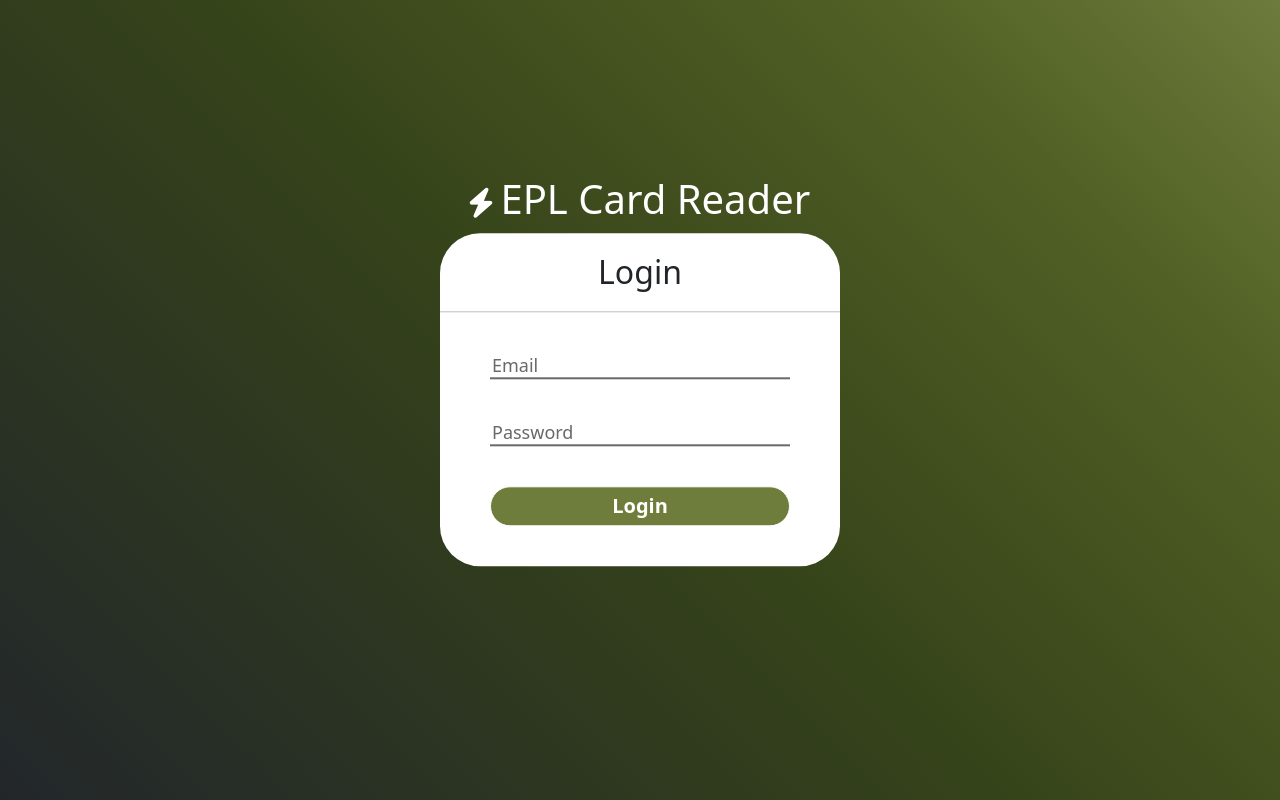
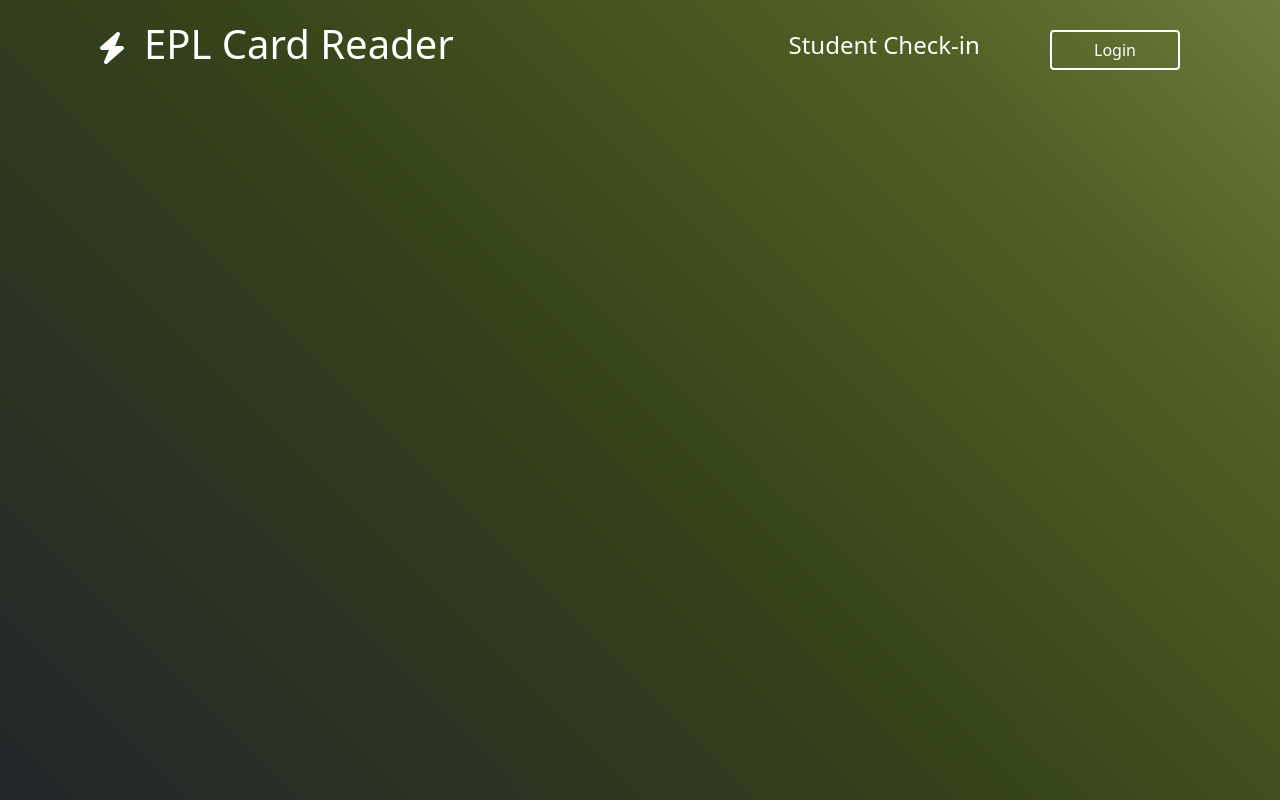
Before and after one commit to ZYostSass/EPL-Card-Reader-Interface, a Flask app: page /login in a window 1280 px wide. Run offline with Flask 3, Linux system fonts and the light colour scheme.

Commit message:
added styling for login popup

```diff
--- a/web_app/static/css/login_styles.css
+++ b/web_app/static/css/login_styles.css
@@ -20,36 +20,101 @@ body {
   overflow: hidden;
 }
 
-.heading {
-  display: inline-block;
-  vertical-align: middle;
-  position: absolute;
-  top: 50%;
-  left: 50%;
-  transform: translate(-50%, -225px);
+/* Navigation Bar */
+header {
+  position: fixed;
+  top: 0;
+  left: 0;
+  width: 100%;
+  padding: 20px 100px;
+  display: flex;
+  justify-content: space-between;
+  align-items: center;
+  z-index: 99;
 }
 
-.heading i {
-  font-size: 30px;
-  color: var(--white);
-  margin: 0 4px 0 0;
+header .logo {
+  display: flex;
+  align-items: center;
 }
 
-.heading h1 {
-  display: inline-block;
-  text-align: center;
+header .logo h1 {
+  color: var(--white);
+  user-select: none;
+}
+
+header .logo i {
+  margin-right: 20px;
   color: var(--white);
 }
 
+.navigation .checkin-popup {
+  position: relative;
+  border: none;
+  background-color: transparent;
+  font-size: 1.5em;
+  color: var(--white);
+  text-decoration: none;
+  font-weight: 500;
+  margin-right: 60px;
+  transition: 0.25s;
+}
+
+.navigation .checkin-popup::after {
+  content: '';
+  position: absolute;
+  left: 0;
+  bottom: -6px;
+  width: 100%;
+  height: 3px;
+  background: var(--white);
+  border-radius: 5px;
+  transform-origin: right;
+  transform: scaleX(0);
+  transition: transform 0.5s;
+}
+
+.navigation .checkin-popup:hover::after,
+.navigation .checkin-popup:focus::after {
+  transform-origin: left;
+  transform: scaleX(1);
+}
+
+.navigation .btn {
+  width: 130px;
+  height: 40px;
+  font-weight: 500;
+  color: var(--white);
+  background: transparent;
+  border: 2px solid var(--white);
+}
+
+.navigation .btn:hover {
+  color: var(--PSUgreen);
+  background: var(--white);
+}
+
+.navigation .btn:focus {
+  outline: none;
+  box-shadow: 0 0 0 1px var(--white);
+}
+
+/* Login */
 .center {
   position: absolute;
   top: 50%;
   left: 50%;
-  transform: translate(-50%, -50%);
+  transform: translate(-50%, -50%) scale(0);
   width: 400px;
   background: var(--white);
   padding-bottom: 20px;
   border-radius: 40px;
+  box-shadow: 0 0 30px rgba(0, 0, 0, 0.5);
+  transition: transform 0.5s ease, height 0.2s ease;
+}
+
+.center.active-popup {
+  transform: translate(-50%, -50%) scale(1);
 }
 
 .center h2 {
@@ -67,6 +132,12 @@ body {
   position: relative;
   border-bottom: 2px solid var(--dimGray);
   margin: 40px 0;
+}
+
+.center form .input-field i {
+  color: var(--PSUgreen);
+  position: absolute;
+  right: 8px;
 }
 
 .center form .input-field input {
--- a/web_app/static/script.js
+++ b/web_app/static/script.js
@@ -8,3 +8,24 @@ $('.open-btn').on('click', function () {
 $('.close-btn').on('click', function () {
   $('.sidebar').removeClass('active');
 });
+
+// Login window popup
+const center = document.querySelector('.center');
+const loginPopup = document.querySelector('.btn.btn-primary.login-popup');
+
+loginPopup.addEventListener('click', () => {
+  if (center.classList.contains('active-popup')) {
+    closePopup(center);
+  }
+  else {
+    openPopup(center);
+  }
+});
+
+function openPopup(popup) {
+  popup.classList.add('active-popup');
+}
+
+function closePopup(popup) {
+  popup.classList.remove('active-popup');
+}
--- a/web_app/templates/login.html
+++ b/web_app/templates/login.html
@@ -71,20 +71,31 @@
     </div>
     {% endif %} {% endfor %} {% endif %} {% endwith %}
     <!-- End Flash messages -->
-    <div class="heading">
-      <i class="fa-solid fa-bolt"></i>
+    <!-- Navigation Bar -->
+    <header>
+      <div class="logo">
+        <i class="fa-solid fa-bolt fa-2xl"></i>
         <h1>EPL Card Reader</h1>
       </div>
-    <main role="main" aria-label="Login Form">
+      <nav class="navigation">
+        <button type="button" class="checkin-popup">Student Check-in</button>
+        <button type="button" class="btn btn-primary login-popup">Login</button>
+      </nav>
+    </header>
+    <!-- End Navigation Bar -->
+    <!-- Login -->
+    <div role="login" aria-label="Login Form">
       <div class="center">
         <h2>Login</h2>
-        <form method="post">
+        <form method="post" action="/login">
           <div class="input-field">
+            <i class="fa-solid fa-envelope"></i>
             <input type="text" id="email" name="email" required />
             <span></span>
             <label for="email">Email</label>
           </div>
           <div class="input-field">
+            <i class="fa-solid fa-key"></i>
             <input type="password" id="password" name="password" required />
             <span></span>
             <label for="password">Password</label>
@@ -92,7 +103,8 @@
           <input type="submit" value="Login" />
         </form>
       </div>
-    </main>
+    </div>
+    <!-- End Login -->
     <script
       src="https://cdn.jsdelivr.net/npm/bootstrap@5.0.2/dist/js/bootstrap.bundle.min.js"
       integrity="sha384-MrcW6ZMFYlzcLA8Nl+NtUVF0sA7MsXsP1UyJoMp4YLEuNSfAP+JcXn/tWtIaxVXM"
```
Lines whose indentation alone changed are shown as unchanged.
